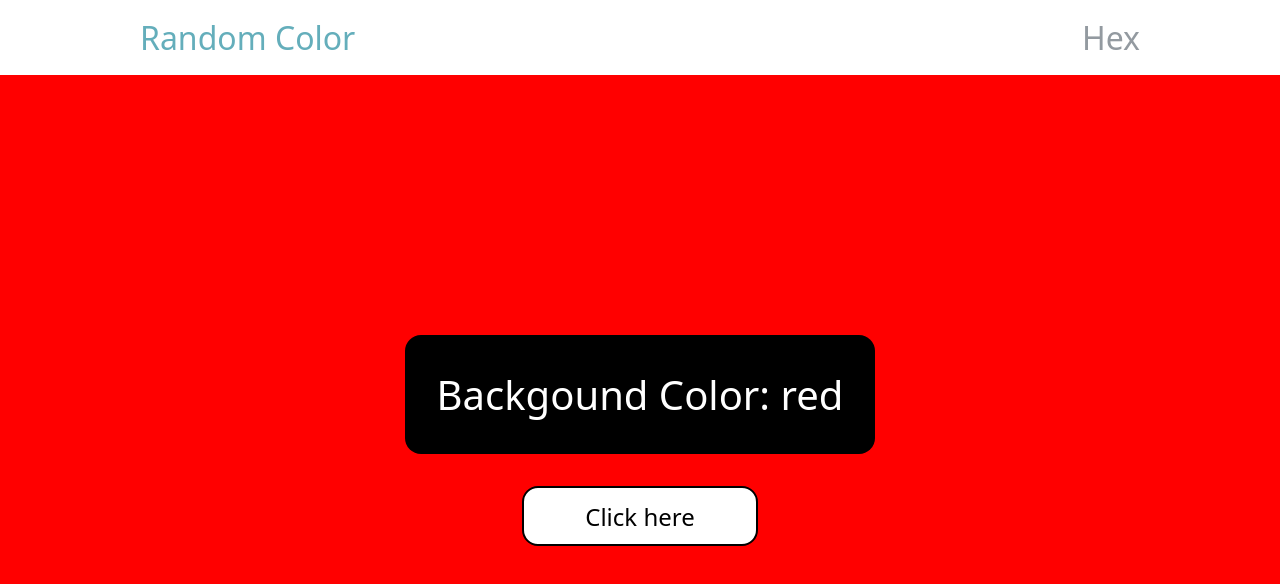
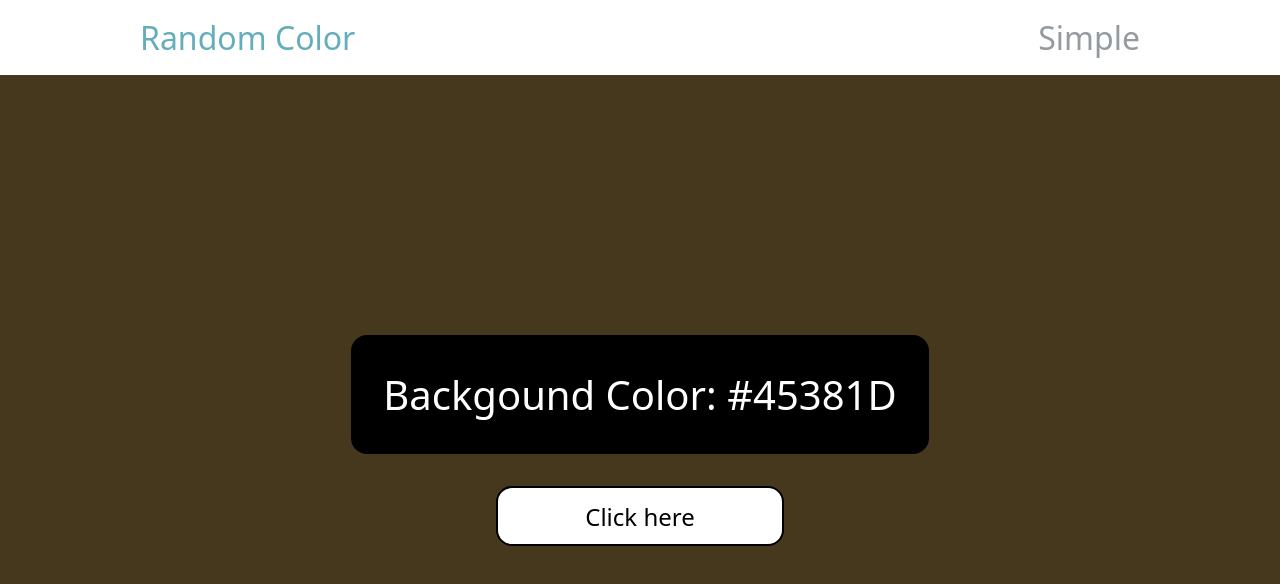
Before and after one commit to almamun2s/ColorFlipper, a plain HTML site: page hex.html in a window 1280 px wide. Both pictures are taken after a click on the element "Click here". Drawn offline with Linux system fonts and the light colour scheme.

Commit message:
finished

```diff
--- a/hex.html
+++ b/hex.html
@@ -9,7 +9,7 @@
     <body>
         <header>
             <div class="cf-header_title">Random Color</div>
-            <div class="cf-header_menu"><a href="./index.html">Hex</a></div>
+            <div class="cf-header_menu"><a href="./index.html">Simple</a></div>
         </header>
 
         <div class="cf-main_body">
@@ -21,6 +21,6 @@
 
         <!-- <h1>color flipper</h1> -->
         <!-- javascript -->
-        <script src="js/script.js"></script>
+        <script src="js/hex.js"></script>
     </body>
 </html>
--- a/js/hex.js
+++ b/js/hex.js
@@ -0,0 +1,25 @@
+const hexColors = [0, 1, 2, 3, 4, 5, 6, 7, 8, 9, 'A', 'B', 'C', 'D', 'E', 'F'];
+
+let btn         = document.querySelector('.cf-click_btn');
+let colorTag    = document.querySelector('.color');
+let mainBody    = document.querySelector('.cf-main_body');
+
+
+btn.addEventListener( 'click', function() {
+    // Generating Hex Color Code
+    let color = '#';
+    for( let i = 0; i < 6; i++){
+        color += hexColors[getRandomNumber()];
+    }
+
+    mainBody.style.backgroundColor  = color;
+    colorTag.textContent            = color;
+
+    // let randomNumber = getRandomNumber();
+    console.log(color);
+
+});
+
+function getRandomNumber() {
+    return Math.floor(Math.random() * hexColors.length);
+}
```
